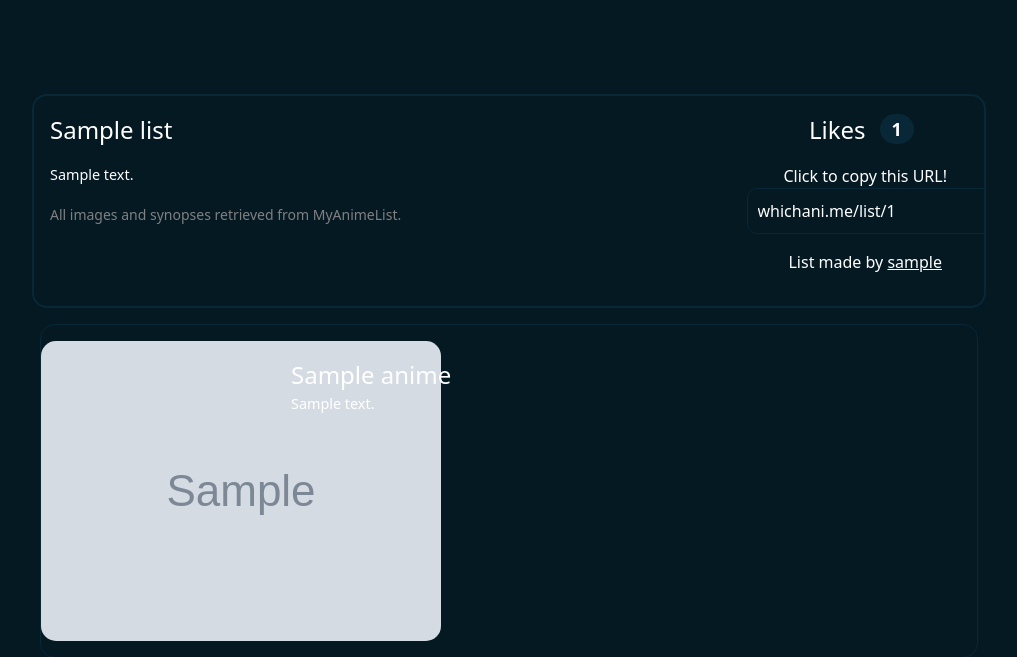
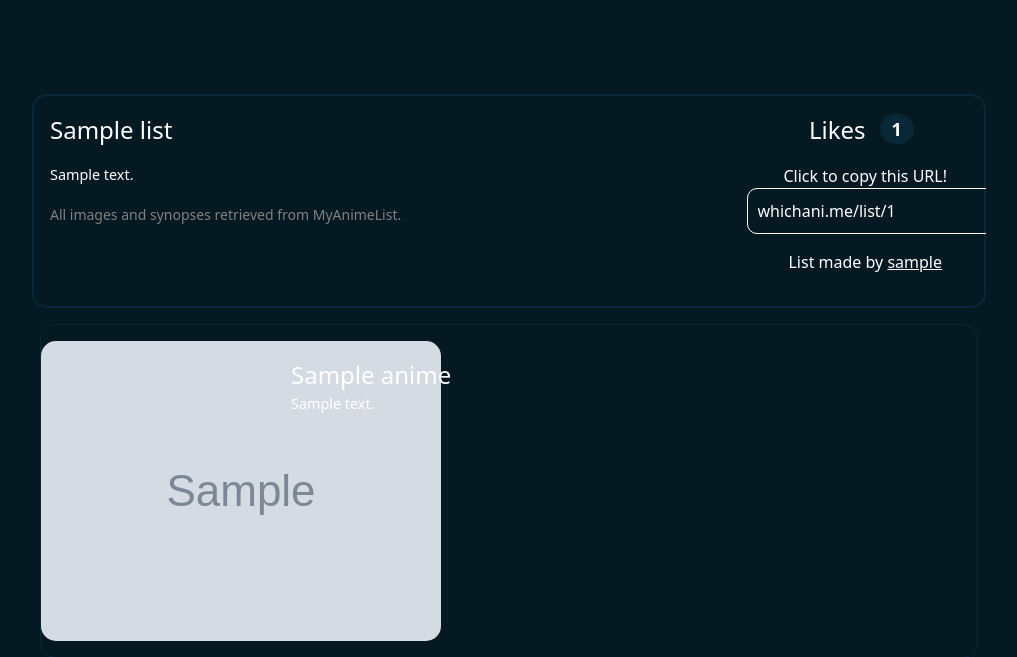
Before and after one commit to andyphancode/whichani, a Flask app: page /list/1/ in a window 1280 px wide. Shown: the part 56-713 px from the top of the page, without its empty margins (131-1148 px from the left). Run offline with Flask 2, Linux system fonts and the light colour scheme; tables that the repository leaves empty hold one stand-in row (values such as "Sample post"); grey boxes marked "Sample" are stand-in pictures.

Commit message:
changed link clipboard to have white border

```diff
--- a/static/stylesheets/style.css
+++ b/static/stylesheets/style.css
@@ -208,7 +208,7 @@ hr {
     padding: 10px;
     color: white;
     background-color: transparent;
-    border: solid 1px #082838;
+    border: solid 1px white;
     border-radius: 10px;
 }
 
```
